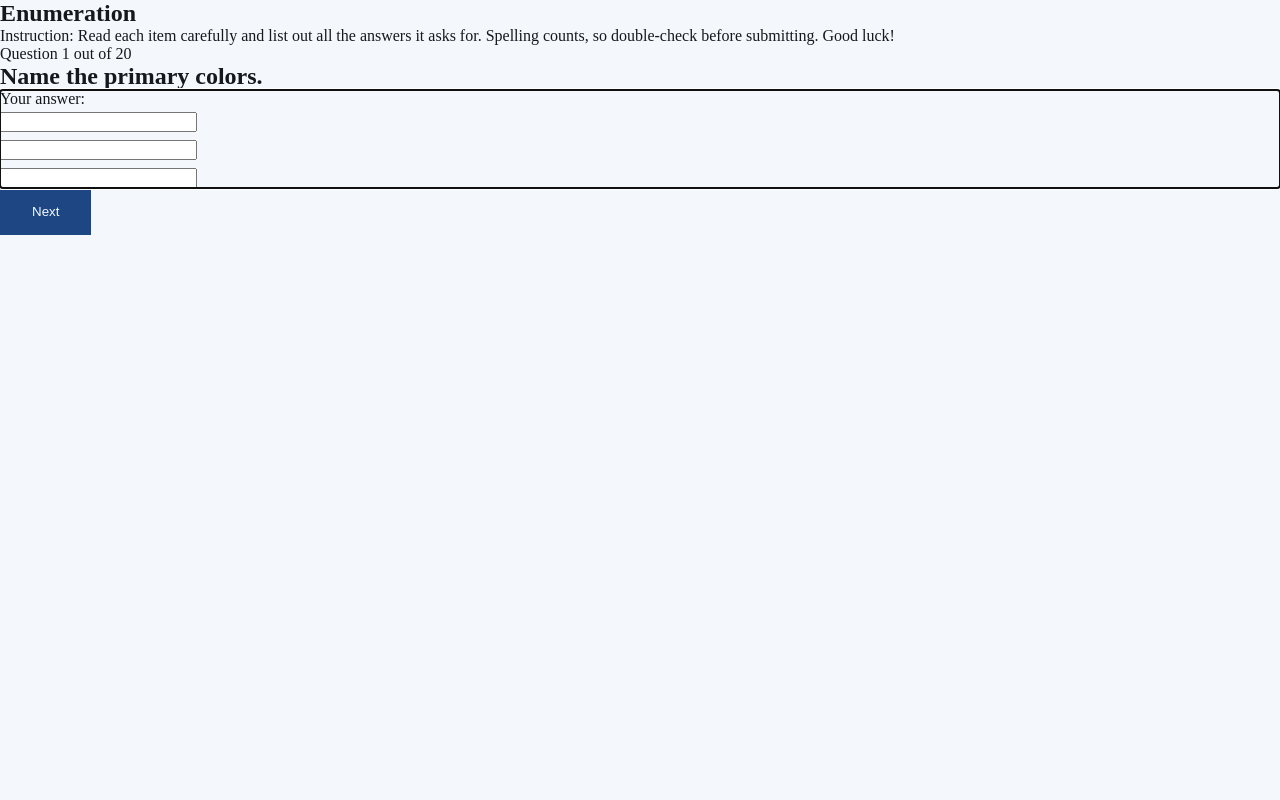
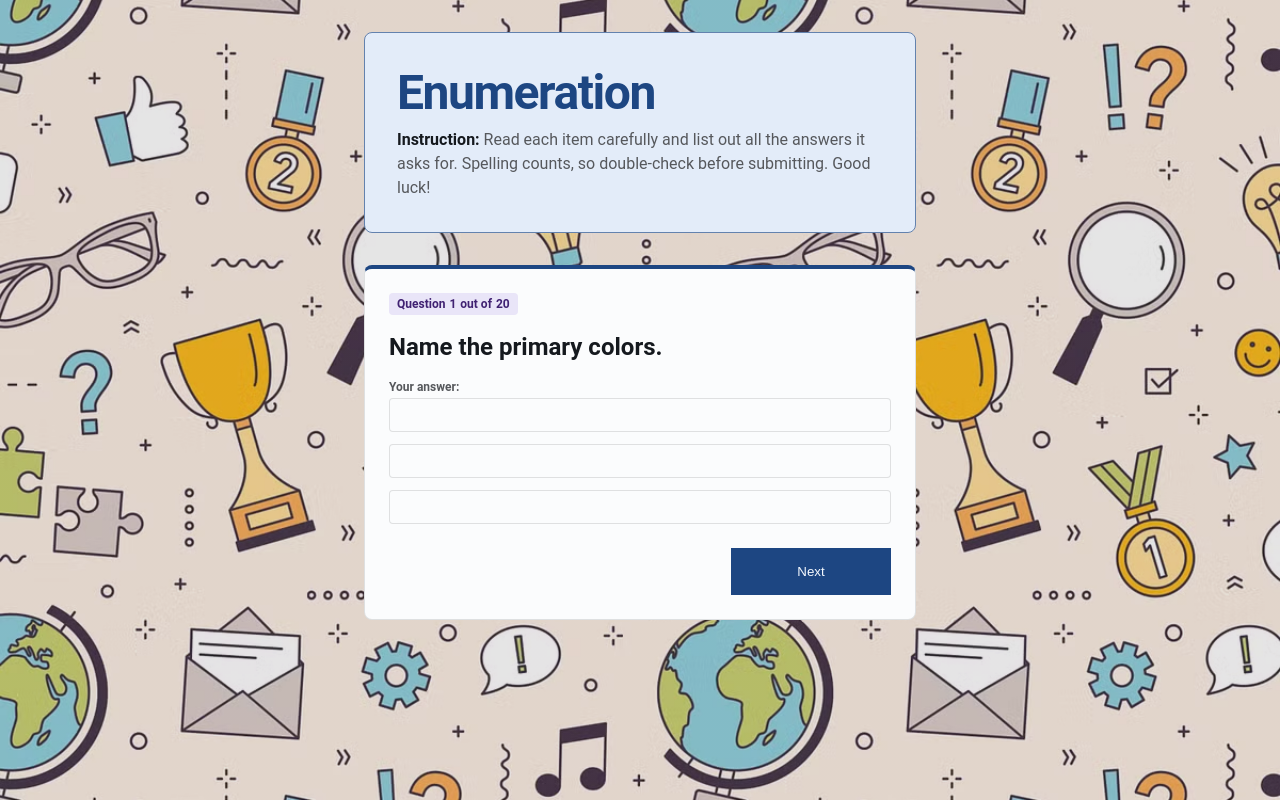
Before and after one commit to marklhester01dev/web-based-quiz, a website: page pages/enumeration.html in a window 1280 px wide. Drawn offline with nearby package versions, Linux system fonts and the light colour scheme.

Commit message:
style: identification and enumeration

```diff
--- a/css/quiz-mode-inputs.css
+++ b/css/quiz-mode-inputs.css
@@ -1,8 +1,48 @@
-/* Identification and Enumeration */
-input[type="text"] {
-  height: calc(var(--size-md) * 1.125); /*36 px*/
-  padding: var(--size-sm);
+@layer component {
+  .category-choice__form {
+    display: flex;
+    flex-direction: column;
+    gap: var(--space-lg);
+    padding: var(--space-md);
+    background: var(--surface-card);
+    border: 1px solid var(--border-default);
+    border-radius: var(--size-sm);
+    border-top: var(--size-xs) solid var(--color-primary);
   }
+
+  .category-choice__question {
+    display: flex;
+    flex-direction: column;
+    gap: var(--space-md);
+  }
+
+  .category-choice__tracker {
+    align-self: flex-start;
+    display: flex;
+    align-items: center;
+    gap: var(--space-xs);
+    padding: var(--space-xs) var(--space-sm);
+    background: var(--color-secondary-subtle);
+    border-radius: var(--size-xs);
+    font-family: var(--font-body);
+    font-size: calc(var(--size-sm) * 1.5);
+    font-weight: 600;
+    color: var(--color-secondary);
+  }
+
+  .category-choice__tracker:focus-visible {
+    outline: 2px solid var(--color-accent);
+    outline-offset: 2px;
+  }
+
+  .category-choice__question-text {
+    font-family: var(--font-headings);
+    font-size: var(--size-lg);
+    font-weight: 700;
+    line-height: 1.35;
+    color: var(--text-primary);
+  }
+
   .category-choice__inputField {
     display: flex;
     justify-content: center;
@@ -10,9 +50,147 @@ input[type="text"] {
     gap: var(--size-sm);
   }
 
-.category-choice__inputContainer:first-child {
+  .category-choice__inputField:focus-visible {
+    outline: none;
+  }
+
+  .category-choice__inputContainer {
     display: flex;
     flex-direction: column;
     align-items: flex-start;
     gap: var(--size-xs);
   }
+
+  .category-choice__inputContainer:first-child label {
+    font-family: var(--font-body);
+    font-size: var(--size-sm);
+    font-weight: 600;
+    color: var(--text-secondary);
+  }
+
+  input[type="text"] {
+    width: 100%;
+    height: calc(var(--size-md) * 1.125); /*36 px*/
+    padding: var(--size-sm);
+    background: var(--surface-card);
+    border: 1px solid var(--border-default);
+    border-radius: var(--size-xs);
+    font-family: var(--font-body);
+    font-size: var(--size-md);
+    color: var(--text-primary);
+    padding: var(--space-md) var(--space-sm);
+    transition: border-color 160ms ease;
+  }
+
+  input[type="text"]:hover {
+    border-color: var(--color-primary-border);
+  }
+
+  input[type="text"]:focus-visible {
+    outline: 2px solid var(--color-accent);
+    outline-offset: 2px;
+    border-color: var(--color-primary);
+  }
+
+  .category-choice__actions {
+    display: flex;
+    justify-content: space-between;
+    gap: var(--space-md);
+  }
+
+  .category-choice__actions button {
+    flex: 1;
+  }
+
+  .category-choice__actions button:first-child:not(:only-child) {
+    background: var(--surface-card);
+    color: var(--color-primary);
+    border: 1px solid var(--color-primary-border);
+  }
+
+  .category-choice__actions button:first-child:not(:only-child):hover {
+    background: var(--color-primary-subtle);
+  }
+
+  @media (min-width: 700px) {
+    .category-choice__form {
+      padding: var(--space-lg);
+    }
+
+    .category-choice__actions {
+      justify-content: flex-end;
+    }
+
+    .category-choice__actions button {
+      flex: 0 0 auto;
+      min-width: 160px;
+    }
+  }
+}
+
+body {
+  background:
+    linear-gradient(rgba(0, 0, 0, 0.1), rgba(0, 0, 0, 0.1)),
+    url("../assets/images/quiz-8-o.avif") center center / cover no-repeat;
+}
+
+main {
+  display: flex;
+  flex-direction: column;
+  align-items: stretch;
+  gap: var(--space-lg);
+  width: min(600px, 100%);
+  margin-inline: auto;
+  padding: var(--space-lg) var(--space-sm);
+}
+
+label {
+  font-family: var(--font-body);
+  font-size: calc(var(--size-sm) * 1.5);
+}
+
+.category-choice__container {
+  display: flex;
+  flex-direction: column;
+  gap: var(--space-sm);
+  padding: var(--space-lg) var(--space-md);
+  background-color: var(--color-primary-subtle);
+  border: 1px solid var(--color-primary-border);
+  border-radius: var(--size-sm);
+}
+
+.category-choice__title {
+  font-family: var(--font-headings);
+  font-size: var(--size-2xl);
+  font-weight: 700;
+  line-height: 1.15;
+  color: var(--color-primary);
+  letter-spacing: -0.03em;
+}
+
+.category-choice__description {
+  font-family: var(--font-body);
+  font-size: var(--size-md);
+  line-height: 1.5;
+  color: var(--text-secondary);
+}
+
+.category-choice__instruction {
+  font-weight: 700;
+  color: var(--text-primary);
+}
+
+@media (min-width: 700px) {
+  main {
+    gap: var(--space-xl);
+    padding: var(--space-xl) var(--space-lg);
+  }
+
+  .category-choice__container {
+    padding: var(--space-xl);
+  }
+
+  .category-choice__title {
+    font-size: var(--size-3xl);
+  }
+}
```
Lines whose indentation alone changed are shown as unchanged.
